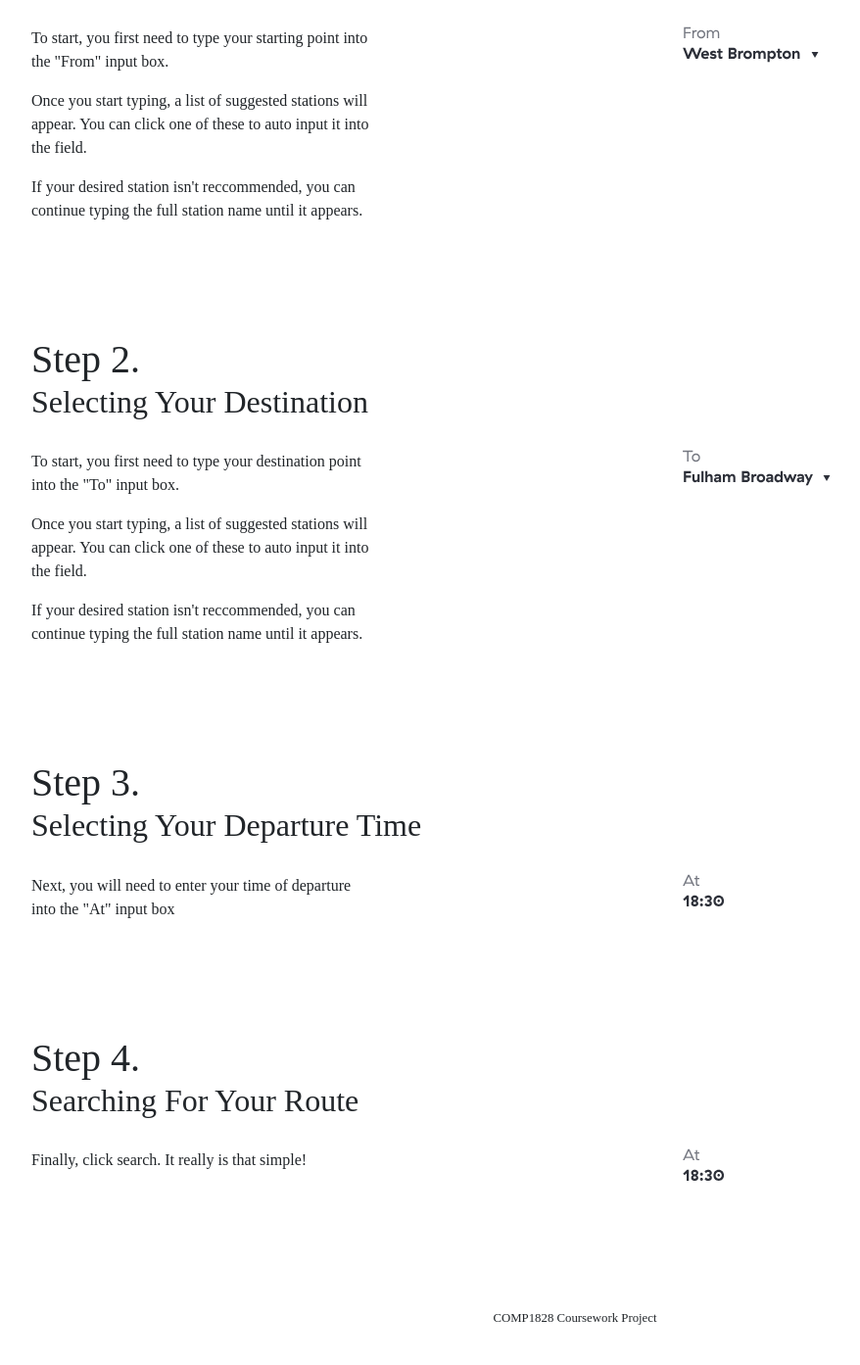
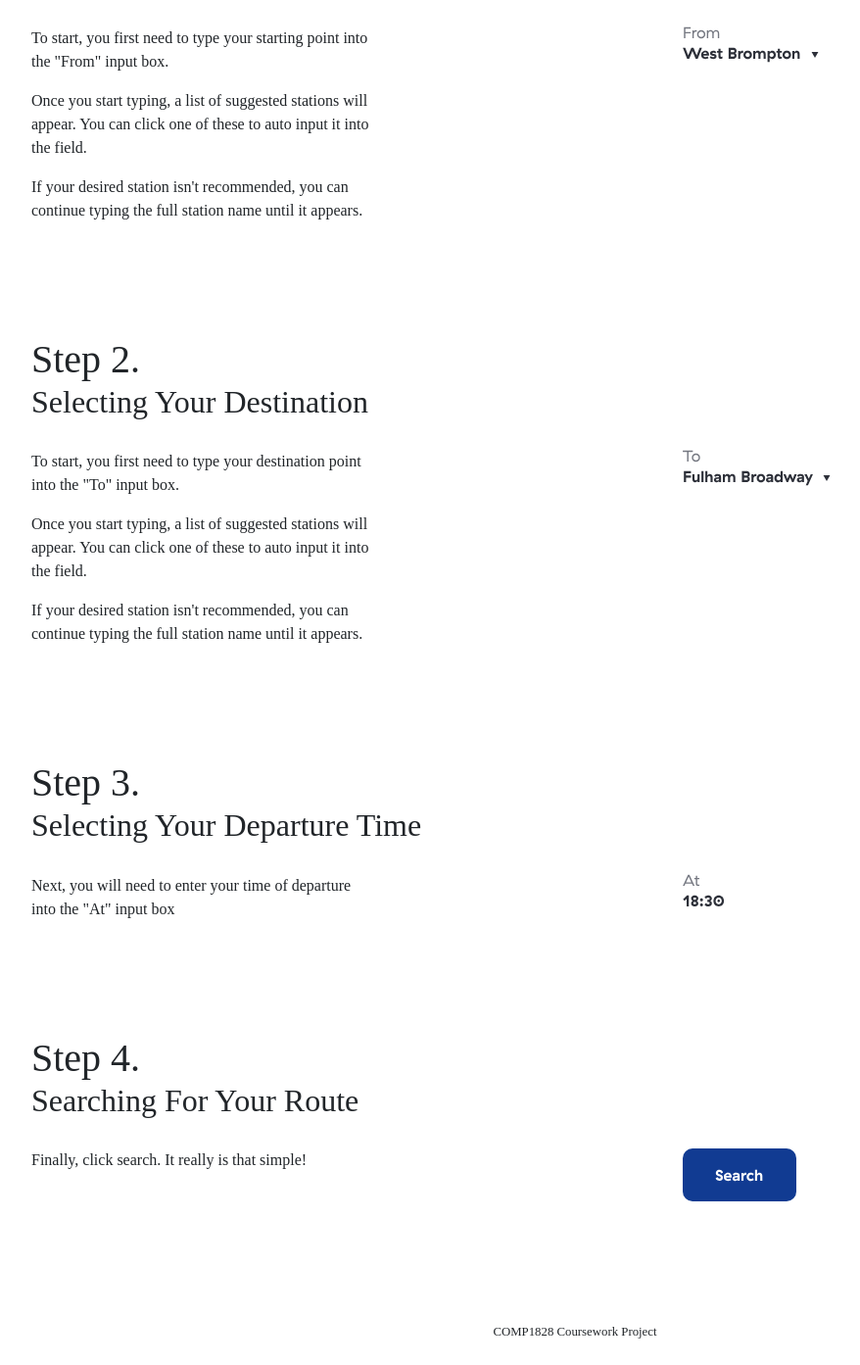
Before and after one commit to metallicgloss/London-Underground-Route-Planner, a Django app: page /userguide in a window 1280 px wide. Shown: the part 661-2054 px from the top of the page at 98% size, without its empty margins (53-931 px from the left). Before the commit the page ends 2013 px from the top, so only its background shows below. Run offline with Django 3.2, Linux system fonts and the light colour scheme; some libraries are stand-ins or nearby versions; some web fonts are replaced.

Commit message:
Fixing typos on userguide

```diff
--- a/underground_route_planner/templates/userguide.html
+++ b/underground_route_planner/templates/userguide.html
@@ -35,7 +35,7 @@
                     <p>To start, you first need to type your starting point into the "From" input box.</p>
                     <p>Once you start typing, a list of suggested stations will appear. You can click one of these
                         to auto input it into the field.</p>
-                    <p>If your desired station isn't reccommended, you can continue typing the full station name
+                    <p>If your desired station isn't recommended, you can continue typing the full station name
                         until it appears.</p>
                 </div>
                 <div class="col-lg-5 offset-lg-3">
@@ -53,7 +53,7 @@
                 <div class="col-lg-4">
                     <p>To start, you first need to type your destination point into the "To" input box.</p>
                     <p>Once you start typing, a list of suggested stations will appear. You can click one of these to auto input it into the field.</p>
-                    <p>If your desired station isn't reccommended, you can continue typing the full station name until it appears.</p>
+                    <p>If your desired station isn't recommended, you can continue typing the full station name until it appears.</p>
                 </div>
                 <div class="col-lg-5 offset-lg-3">
                     <img src="{% static 'imgs/to-box.svg' %}" />
@@ -86,7 +86,7 @@
                     <p>Finally, click search. It really is that simple!</p>
                 </div>
                 <div class="col-lg-5 offset-lg-3">
-                    <img src="{% static 'imgs/at-box.svg' %}" />
+                    <img src="{% static 'imgs/search-button.svg' %}" />
                 </div>
             </div>
         </div>
```
